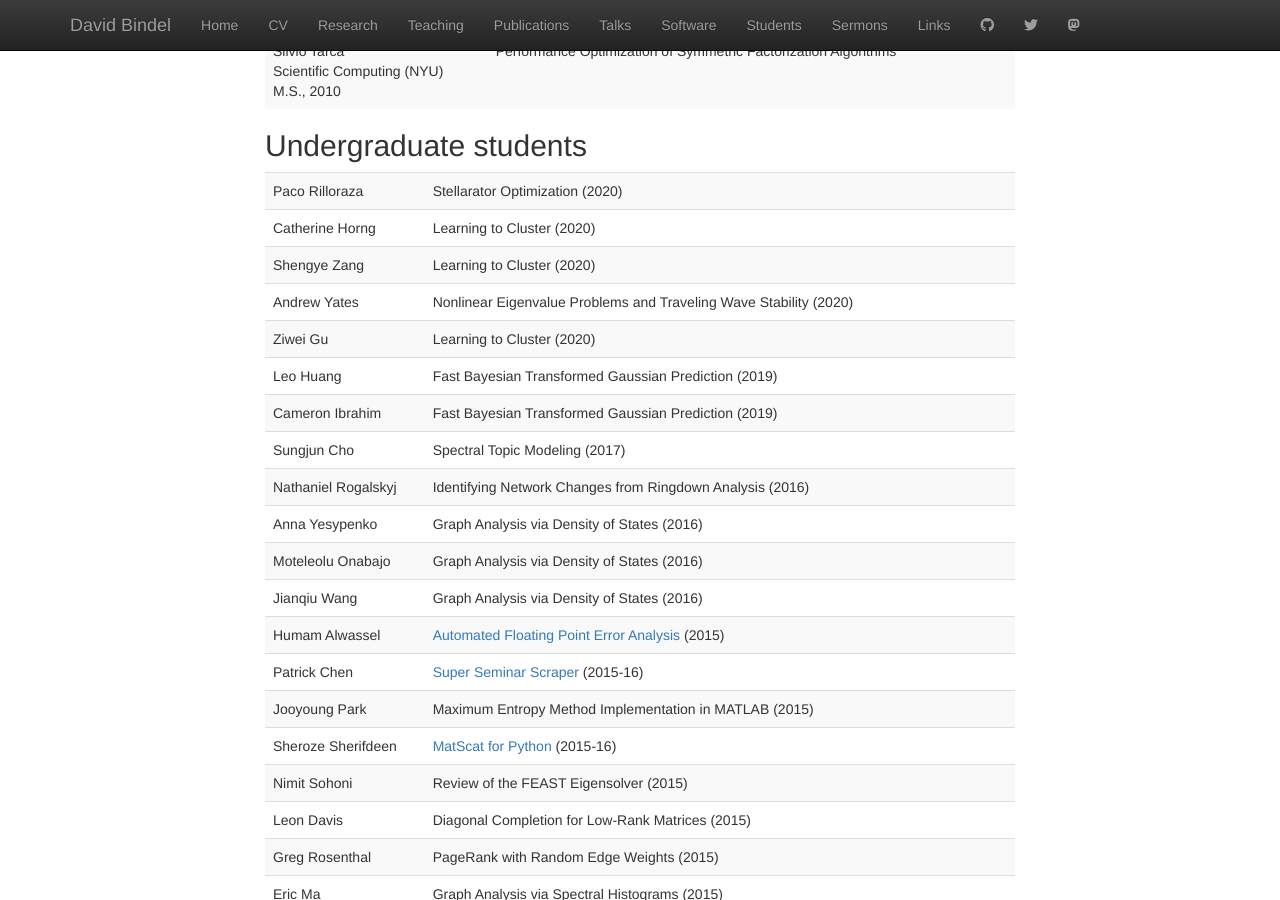
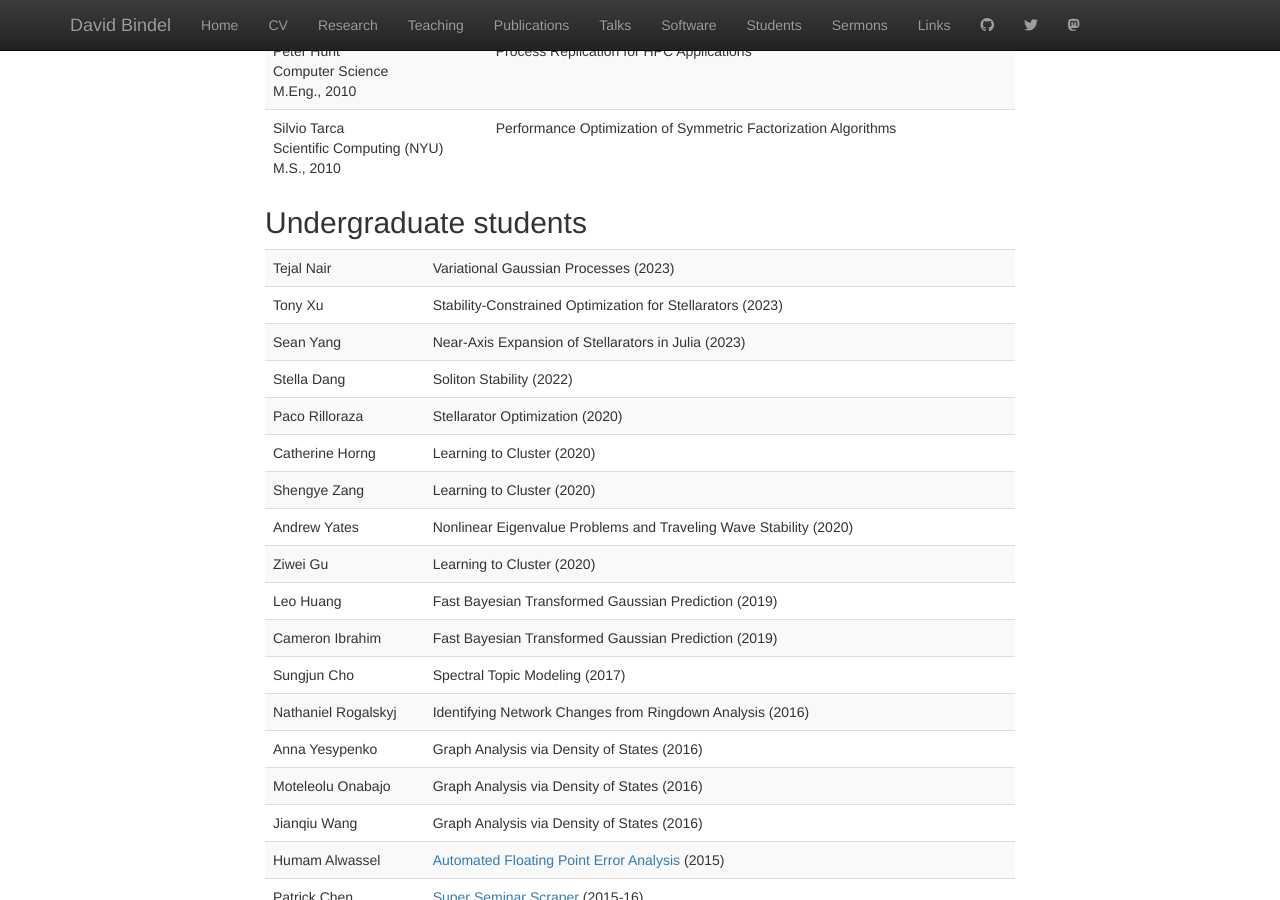
Before and after one commit to dbindel/cornell_web, a Jekyll site: the page built from students.html, in a window 1280 px wide and 900 px high, scrolled down 3980 px. Built offline with Jekyll 4.4.1, drawn with Linux system fonts in a browser that asks for light colours; nearby versions of some CDN libraries; some of the changed text lies outside the part shown.

Commit message:
Update student list.

```diff
--- a/_data/students.yml
+++ b/_data/students.yml
@@ -134,6 +134,17 @@ phd:
       year: 2016
 
 masters:
+  -
+    degree: meng
+    first: Felix
+    last: Hohne
+    field: Computer Science
+    where: cornell
+    grad: 2023
+    current: true
+    proj:
+      title: Interfacing DESC with Julia
+      when: 2023
   -
     degree: meng
     first: Sahil
@@ -514,25 +525,53 @@ masters:
 
 ugrad:
   -
+    first: Tejal
+    last: Nair
+    when: 2023
+    where: cornell
+    current: true
+    proj: Variational Gaussian Processes
+  -
+    first: Tony
+    last: Xu
+    when: 2023
+    where: cornell
+    current: true
+    proj: Stability-Constrained Optimization for Stellarators
+  -
+    first: Sean
+    last: Yang
+    when: 2023
+    where: cornell
+    current: true
+    proj: Near-Axis Expansion of Stellarators in Julia
+  -
+    first: Stella
+    last: Dang
+    when: 2022
+    where: cornell
+    current: false
+    proj: Soliton Stability
+  -
     first: Paco
     last: Rilloraza
     when: 2020
     where: cornell
-    current: true
+    current: false
     proj: Stellarator Optimization
   -
     first: Catherine
     last: Horng
     when: 2020
     where: cornell
-    current: true
+    current: false
     proj: Learning to Cluster
   -
     first: Shengye
     last: Zang
     when: 2020
     where: cornell
-    current: true
+    current: false
     proj: Learning to Cluster
   -
     first: Andrew
```
